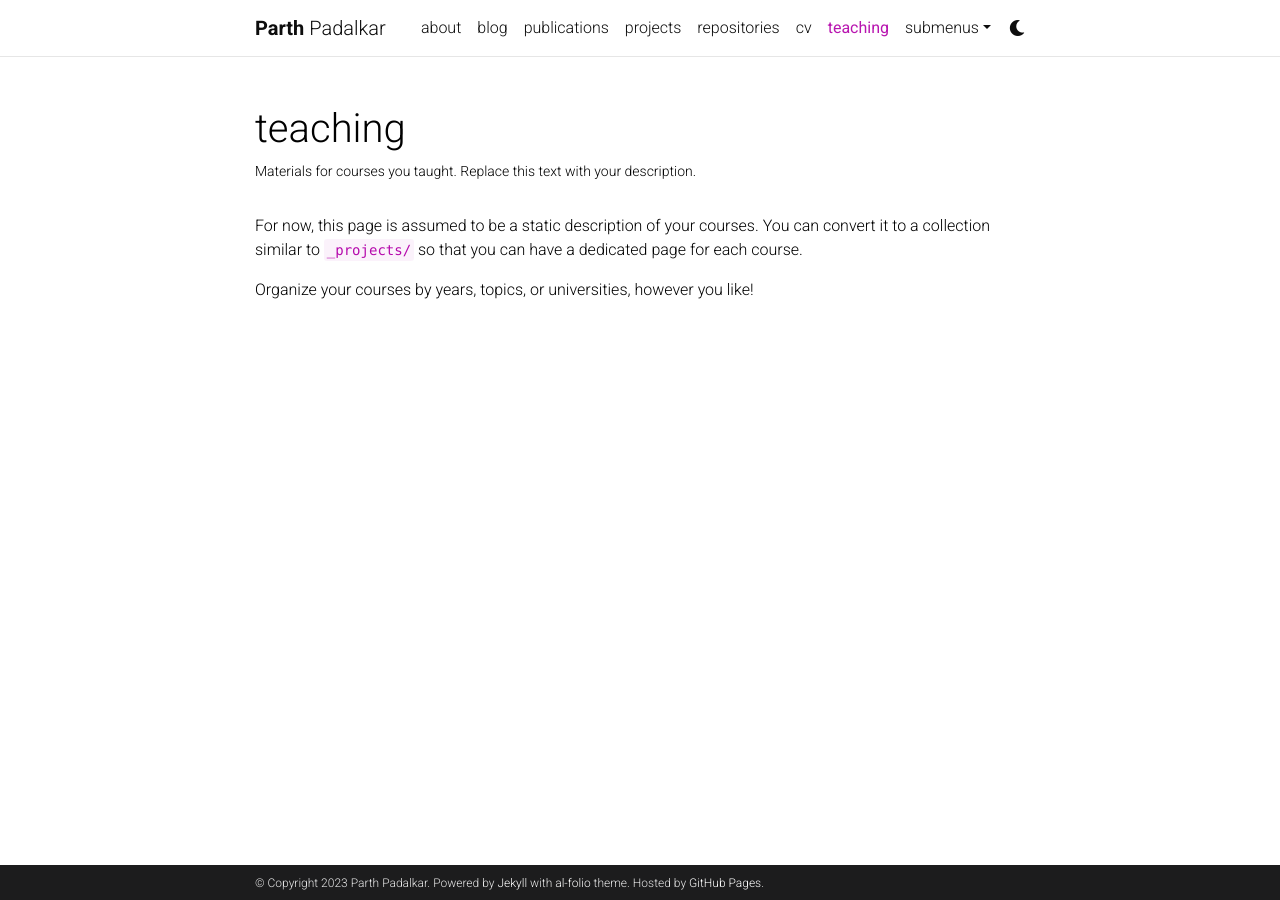
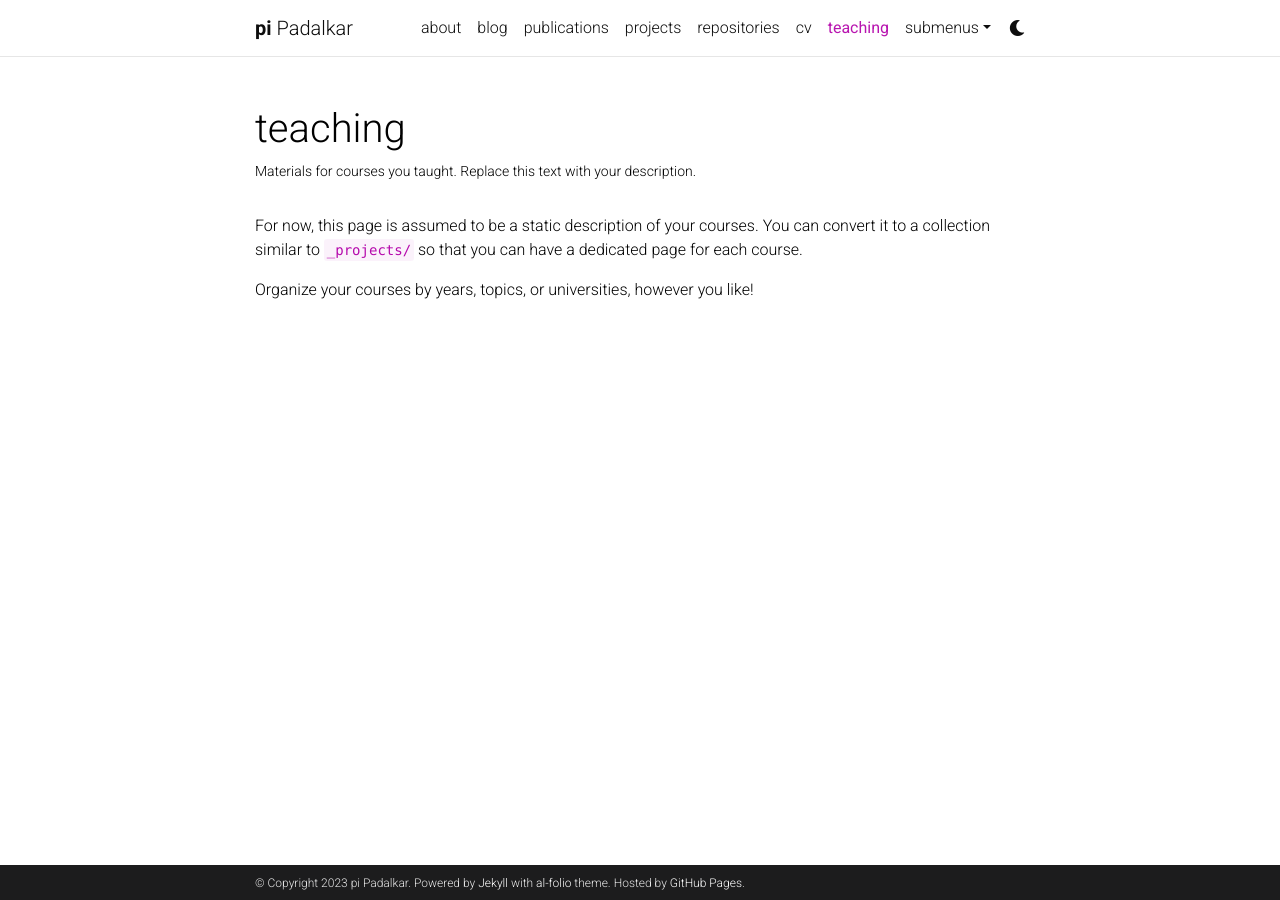
Before and after one commit to petrichor1998/petrichor1998.github.io, a Jekyll site: the page built from _pages/teaching.md, in a window 1280 px wide. Built offline with Jekyll 4.4.1, drawn with Linux system fonts in a browser that asks for light colours; comment, search, counter and statistics services are not loaded; a style sheet for code colours, icons or effects is not loaded.

```diff
--- a/_config.yml
+++ b/_config.yml
@@ -3,7 +3,7 @@
 # -----------------------------------------------------------------------------
 
 title: blank # the website title (if blank, full name will be used instead)
-first_name: Parth
+first_name: pi
 middle_name:
 last_name: Padalkar
 email: parth.padalkar@utdallas.edu
```
